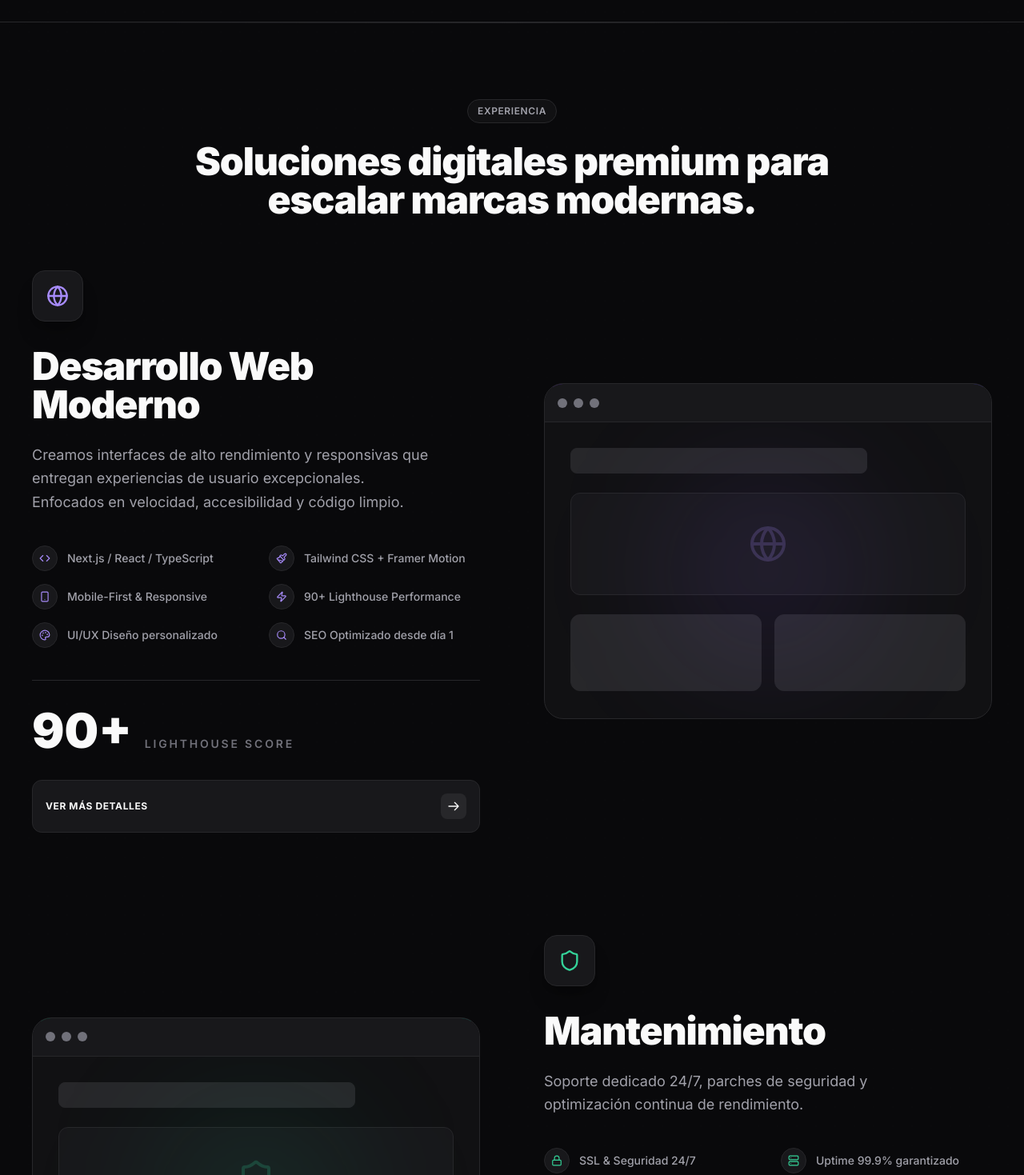
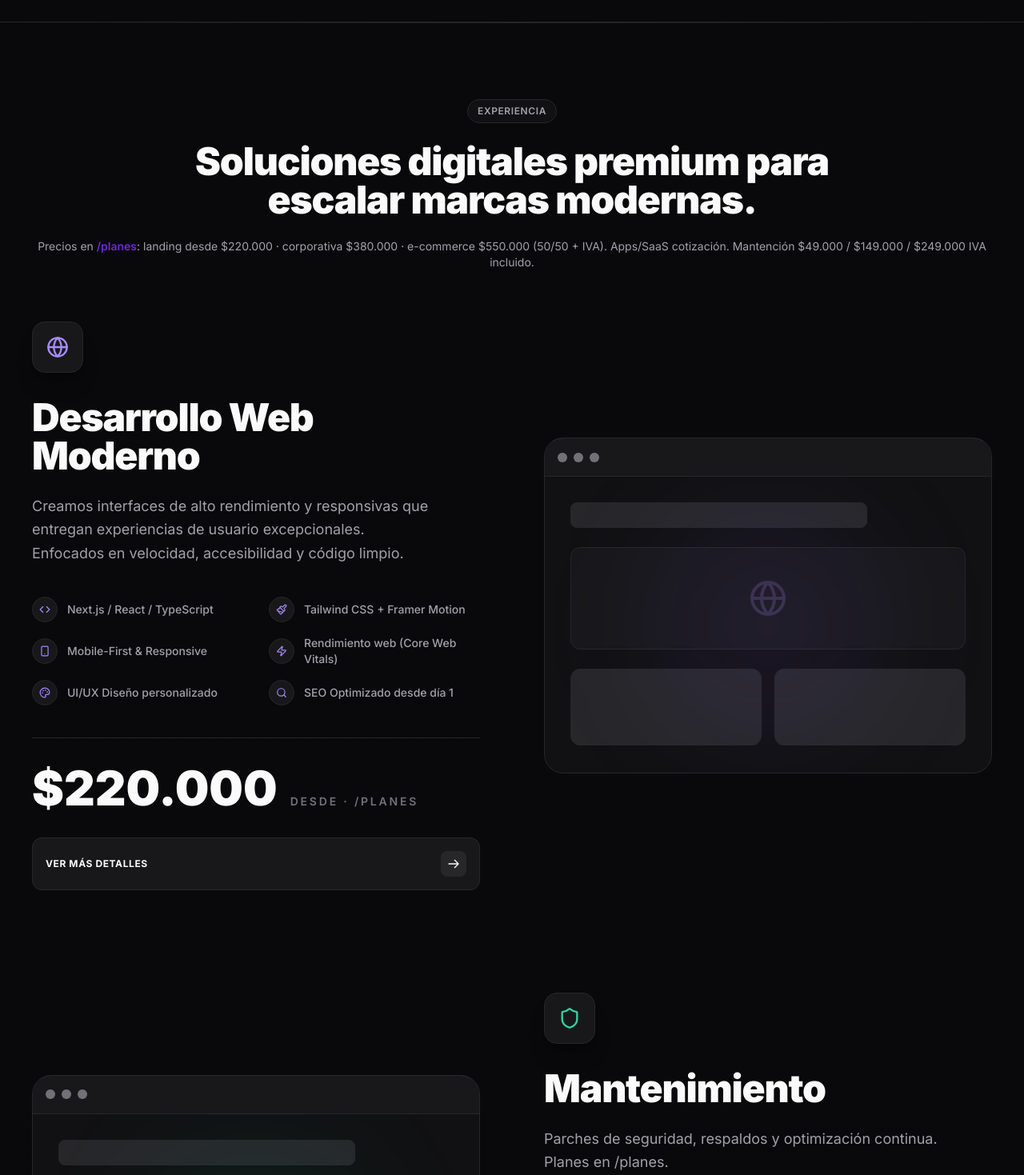
Before and after one commit to DiegoSalsa/agencia, a Next.js app: page / in a window 1280 px wide. Shown: the part 981-2450 px from the top of the page at 80% size. Built offline with nearby package versions, Linux system fonts and the light colour scheme; no server answers.

Commit message:
fix: schema PAGE_URL, quitar claims 99.9/Lighthouse/24/7 del bloque home, recuadro /planes y copy Apps

```diff
--- a/src/app/soluciones/desarrollo-software-medida/page.tsx
+++ b/src/app/soluciones/desarrollo-software-medida/page.tsx
@@ -128,6 +128,20 @@ export default function DesarrolloSoftwareMedida() {
             { label: "Software a Medida", href: "/soluciones/desarrollo-software-medida" },
           ]}
         />
+
+        <section className="px-6 py-10 bg-[var(--bg)] border-b border-[var(--border)]">
+          <div className="max-w-[800px] mx-auto text-[var(--text-secondary)] text-lg leading-relaxed flex flex-col gap-4">
+            <p>
+              Desarrollo de software a medida Chile: paneles, flujos internos o un producto SaaS en el navegador.
+              Desarrollo de aplicaciones web Chile y desarrollo SaaS Chile; el código queda en tu repositorio.
+              Reservas, portales e integraciones API van dentro de este proyecto, no como fichas aparte.
+            </p>
+            <p>
+              Apps/SaaS se cotiza (en <Link href="/planes" className="text-[var(--primary)] font-semibold hover:underline">/planes</Link> aparece como Enterprise, sin tarifa única).
+              WhatsApp +56 9 4925 5006 · contacto@purocode.com.
+            </p>
+          </div>
+        </section>
 
         <AeoSummary
           serviceName="software a medida, sistemas ERP y plataformas de gestión"
--- a/src/components/landing/Services.tsx
+++ b/src/components/landing/Services.tsx
@@ -29,7 +29,7 @@ const services = [
       { icon: Palette, key: 'svc_feat_1_5' },
       { icon: Search, key: 'svc_feat_1_6' },
     ],
-    stat: { value: '90+', labelKey: 'svc_stat_1' },
+    stat: { value: '$220.000', labelKey: 'svc_stat_1' },
     techStack: ['React', 'Next.js', 'Tailwind', 'Framer Motion'],
   },
   {
@@ -48,7 +48,7 @@ const services = [
       { icon: Settings, key: 'svc_feat_2_5' },
       { icon: ShieldCheck, key: 'svc_feat_2_6' },
     ],
-    stat: { value: '99.9%', labelKey: 'svc_stat_2' },
+    stat: { value: '$49.000', labelKey: 'svc_stat_2' },
     techStack: ['Vercel', 'Docker', 'GitHub Actions', 'Cloudflare'],
   },
   {
@@ -67,7 +67,7 @@ const services = [
       { icon: Database, key: 'svc_feat_ecom_5' },
       { icon: Lock, key: 'svc_feat_ecom_6' },
     ],
-    stat: { value: '+40%', labelKey: 'svc_stat_ecom' },
+    stat: { value: '$550.000', labelKey: 'svc_stat_ecom' },
     techStack: ['Shopify', 'Next.js', 'Stripe', 'Tailwind'],
   },
   {
@@ -86,7 +86,7 @@ const services = [
       { icon: BarChart3, key: 'svc_feat_3_5' },
       { icon: GitBranch, key: 'svc_feat_3_6' },
     ],
-    stat: { value: '∞', labelKey: 'svc_stat_3' },
+    stat: { value: 'Cotizar', labelKey: 'svc_stat_3' },
     techStack: ['Node.js', 'Prisma', 'PostgreSQL', 'AWS'],
   },
 ];
@@ -126,6 +126,13 @@ export default function Services({ isHome = false }: { isHome?: boolean }) {
           <h2 className="text-4xl md:text-5xl font-black text-[var(--text)] mb-4 tracking-tight">
             {t('services_title')} <br className="hidden md:block" /> {t('services_title_2')}
           </h2>
+          {isHome && (
+            <p className="mt-6 text-sm text-[var(--text-secondary)]">
+              Precios en{" "}
+              <a href="/planes" className="text-[var(--primary)] font-semibold hover:underline">/planes</a>
+              : landing desde $220.000 · corporativa $380.000 · e-commerce $550.000 (50/50 + IVA). Apps/SaaS cotización. Mantención $49.000 / $149.000 / $249.000 IVA incluido.
+            </p>
+          )}
         </motion.div>
 
         {/* Full-width alternating rows */}
--- a/src/lib/i18n.ts
+++ b/src/lib/i18n.ts
@@ -141,7 +141,7 @@ export const TRANSLATIONS: Record<Lang, Record<string, string>> = {
     service_1_title: 'Desarrollo Web Moderno',
     service_1_desc: 'Creamos interfaces de alto rendimiento y responsivas que entregan experiencias de usuario excepcionales. Enfocados en velocidad, accesibilidad y código limpio.',
     service_2_title: 'Mantenimiento',
-    service_2_desc: 'Soporte dedicado 24/7, parches de seguridad y optimización continua de rendimiento.',
+    service_2_desc: 'Parches de seguridad, respaldos y optimización continua. Planes en /planes.',
     service_ecom_title: 'E-commerce & Ventas',
     service_ecom_desc: 'Tiendas online optimizadas para convertir visitantes en clientes, integrando pagos locales, carritos veloces y gestión de stock.',
     service_3_title: 'Soluciones SaaS',
@@ -149,11 +149,11 @@ export const TRANSLATIONS: Record<Lang, Record<string, string>> = {
     svc_feat_1_1: 'Next.js / React / TypeScript',
     svc_feat_1_2: 'Tailwind CSS + Framer Motion',
     svc_feat_1_3: 'Mobile-First & Responsive',
-    svc_feat_1_4: '90+ Lighthouse Performance',
+    svc_feat_1_4: 'Rendimiento web (Core Web Vitals)',
     svc_feat_1_5: 'UI/UX Diseño personalizado',
     svc_feat_1_6: 'SEO Optimizado desde día 1',
-    svc_feat_2_1: 'SSL & Seguridad 24/7',
-    svc_feat_2_2: 'Uptime 99.9% garantizado',
+    svc_feat_2_1: 'SSL y seguridad',
+    svc_feat_2_2: 'Monitoreo y respaldos',
     svc_feat_2_3: 'Monitoreo en tiempo real',
     svc_feat_2_4: 'Deploy automático CI/CD',
     svc_feat_2_5: 'Mantenimiento preventivo',
@@ -170,10 +170,10 @@ export const TRANSLATIONS: Record<Lang, Record<string, string>> = {
     svc_feat_ecom_4: 'Checkouts optimizados',
     svc_feat_ecom_5: 'Integración CRM/ERP',
     svc_feat_ecom_6: 'Seguridad PCI DSS',
-    svc_stat_1: 'Lighthouse Score',
-    svc_stat_2: 'Uptime',
-    svc_stat_3: 'Escalabilidad',
-    svc_stat_ecom: 'Ventas Incrementadas',
+    svc_stat_1: 'Desde · /planes',
+    svc_stat_2: 'Mantención · /planes',
+    svc_stat_3: 'Cotización · /planes',
+    svc_stat_ecom: 'Desde · /planes',
     learn_more: 'Saber más',
     explore: 'Explorar',
 
@@ -507,7 +507,7 @@ export const TRANSLATIONS: Record<Lang, Record<string, string>> = {
     service_1_title: 'Modern Web Development',
     service_1_desc: 'We create high-performance, responsive interfaces that deliver exceptional user experiences. Focused on speed, accessibility, and clean code.',
     service_2_title: 'Maintenance',
-    service_2_desc: 'Dedicated 24/7 support, security patches, and continuous performance optimization.',
+    service_2_desc: 'Security patches, backups, and ongoing optimization. Plans on /planes.',
     service_ecom_title: 'E-commerce & Sales',
     service_ecom_desc: 'Online stores optimized to convert visitors into customers, integrating local payments, fast carts, and stock management.',
     service_3_title: 'SaaS Solutions',
@@ -515,11 +515,11 @@ export const TRANSLATIONS: Record<Lang, Record<string, string>> = {
     svc_feat_1_1: 'Next.js / React / TypeScript',
     svc_feat_1_2: 'Tailwind CSS + Framer Motion',
     svc_feat_1_3: 'Mobile-First & Responsive',
-    svc_feat_1_4: '90+ Lighthouse Performance',
+    svc_feat_1_4: 'Rendimiento web (Core Web Vitals)',
     svc_feat_1_5: 'Custom UI/UX Design',
     svc_feat_1_6: 'SEO Optimized from Day 1',
-    svc_feat_2_1: 'SSL & 24/7 Security',
-    svc_feat_2_2: '99.9% Uptime Guaranteed',
+    svc_feat_2_1: 'SSL and security',
+    svc_feat_2_2: 'Monitoring and backups',
     svc_feat_2_3: 'Real-time Monitoring',
     svc_feat_2_4: 'Automatic CI/CD Deploy',
     svc_feat_2_5: 'Preventive Maintenance',
@@ -536,10 +536,10 @@ export const TRANSLATIONS: Record<Lang, Record<string, string>> = {
     svc_feat_ecom_4: 'Optimized Checkouts',
     svc_feat_ecom_5: 'CRM/ERP Integration',
     svc_feat_ecom_6: 'PCI DSS Security',
-    svc_stat_1: 'Lighthouse Score',
-    svc_stat_2: 'Uptime',
-    svc_stat_3: 'Scalability',
-    svc_stat_ecom: 'Increased Sales',
+    svc_stat_1: 'Desde · /planes',
+    svc_stat_2: 'Mantención · /planes',
+    svc_stat_3: 'Quote · /planes',
+    svc_stat_ecom: 'From · /planes',
     learn_more: 'Learn more',
     explore: 'Explore',
 
```
